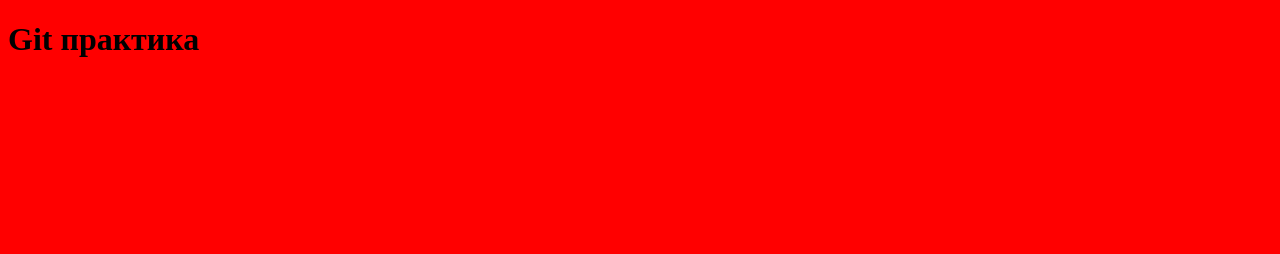
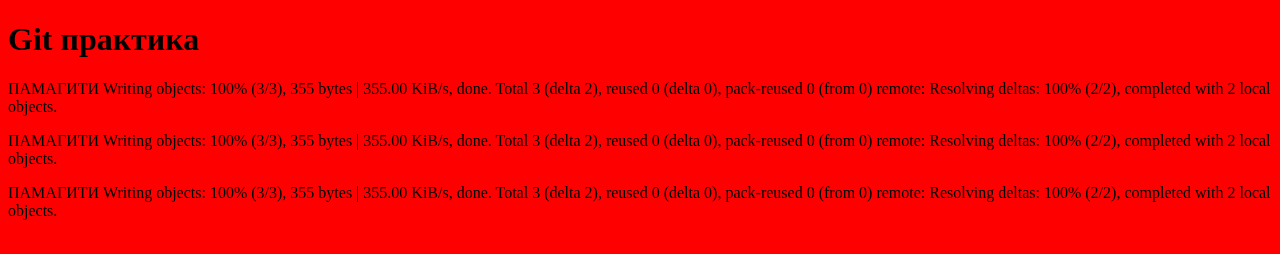
Before and after one commit to DANONEMEL/training, a plain HTML site: page index.html in a window 1280 px wide. Drawn offline with Linux system fonts and the light colour scheme.

Commit message:
Add section with x3 paragraphs to main page

```diff
--- a/index.html
+++ b/index.html
@@ -12,5 +12,22 @@
 </head>
 <body>
     <h1>Git практика</h1>
+    <section>
+        <p>
+            ПАМАГИТИ Writing objects: 100% (3/3), 355 bytes | 355.00 KiB/s, done.
+            Total 3 (delta 2), reused 0 (delta 0), pack-reused 0 (from 0)
+            remote: Resolving deltas: 100% (2/2), completed with 2 local objects.
+        </p>
+        <p>
+            ПАМАГИТИ Writing objects: 100% (3/3), 355 bytes | 355.00 KiB/s, done.
+            Total 3 (delta 2), reused 0 (delta 0), pack-reused 0 (from 0)
+            remote: Resolving deltas: 100% (2/2), completed with 2 local objects.
+        </p>
+        <p>
+            ПАМАГИТИ Writing objects: 100% (3/3), 355 bytes | 355.00 KiB/s, done.
+            Total 3 (delta 2), reused 0 (delta 0), pack-reused 0 (from 0)
+            remote: Resolving deltas: 100% (2/2), completed with 2 local objects.
+        </p>
+    </section>
 </body>
 </html>
```
